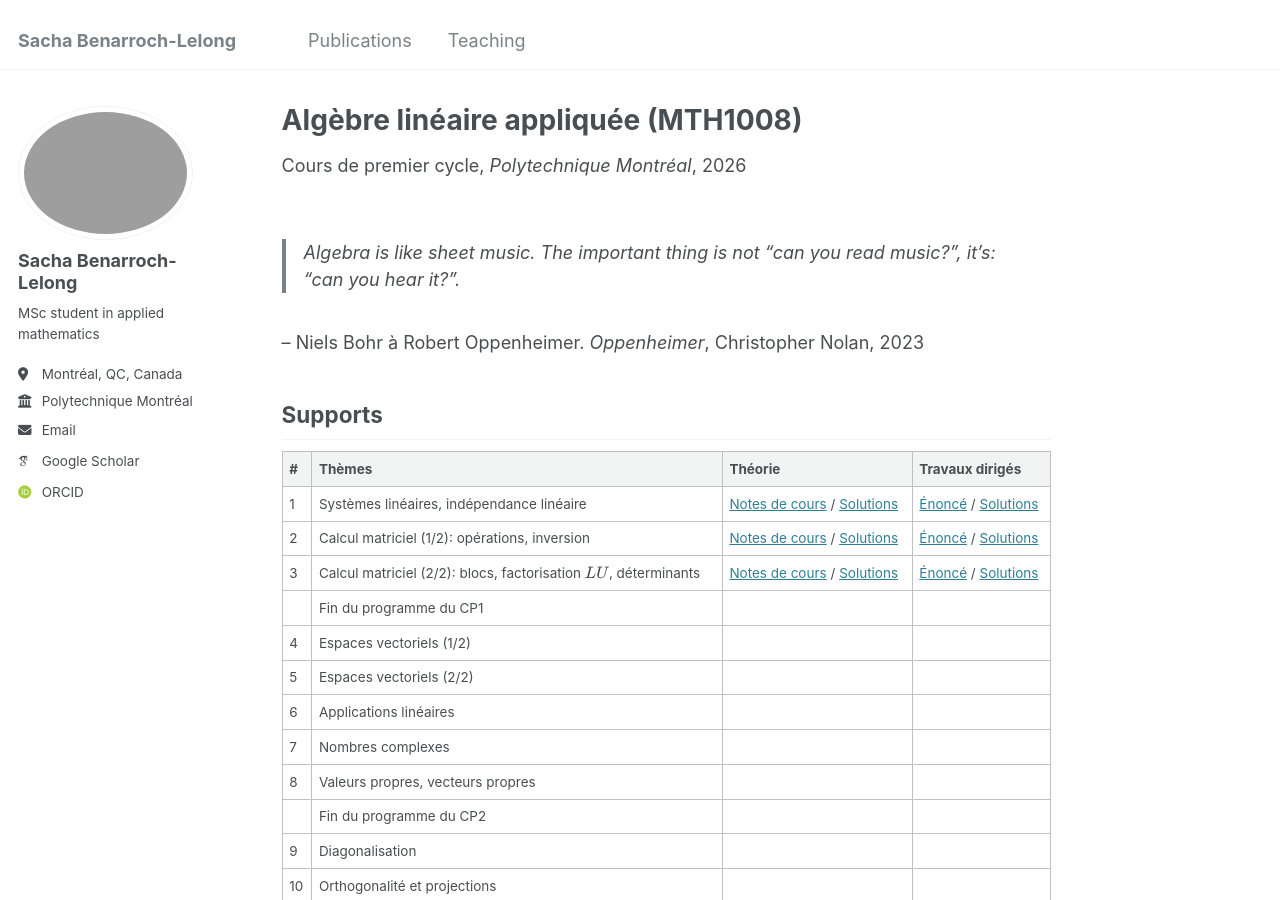
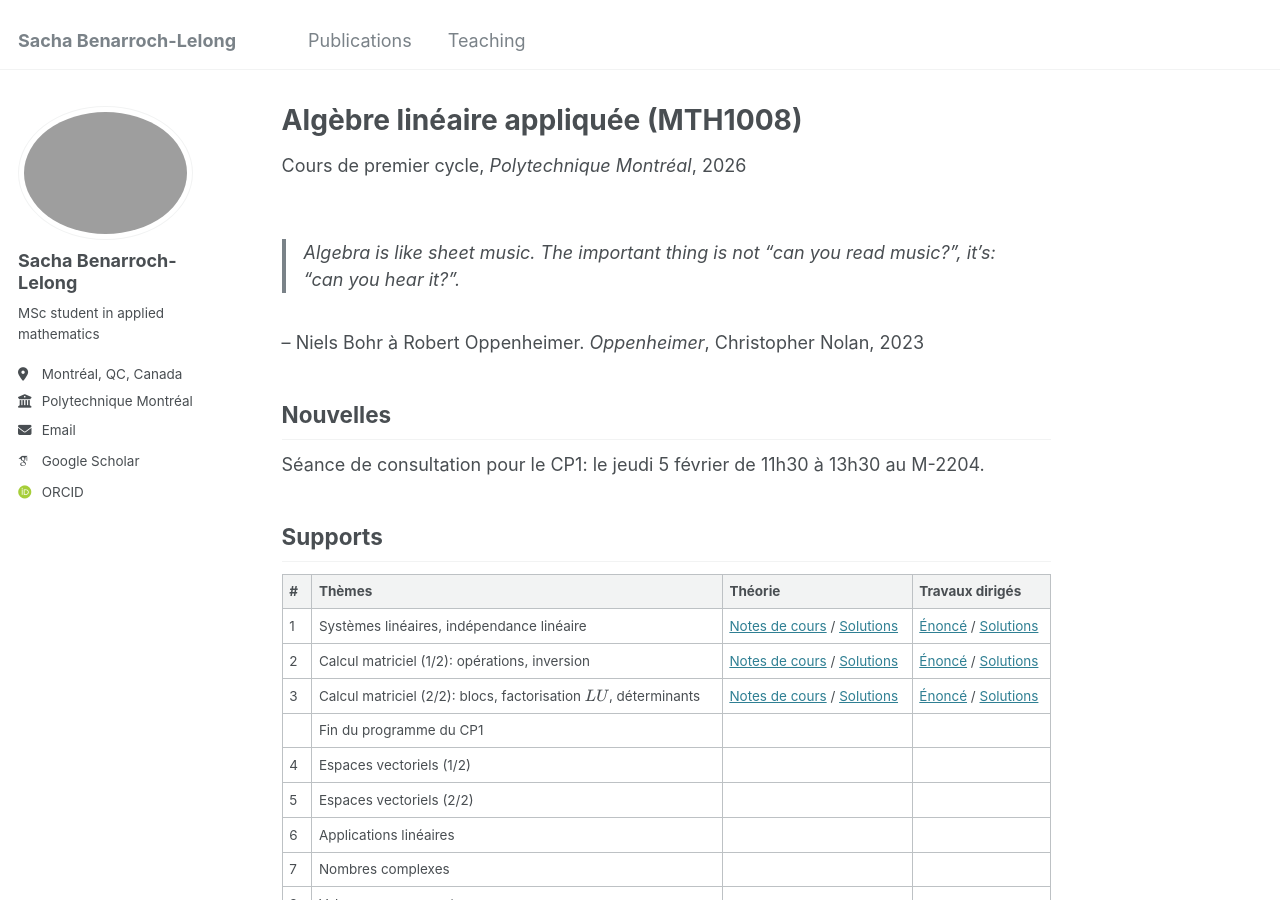
Before and after one commit to sblelong/sblelong.github.io, a Jekyll site: the page built from _teaching/mth1008.md, in a window 1280 px wide and 900 px high. Built offline with Jekyll 4.4.1, drawn with Linux system fonts in a browser that asks for light colours; some web fonts are replaced.

Commit message:
consultation

```diff
--- a/_teaching/mth1008.md
+++ b/_teaching/mth1008.md
@@ -10,6 +10,10 @@ date: 2026-01-01
 > Algebra is like sheet music. The important thing is not "can you read music?", it's: "can you hear it?".
 
 -- Niels Bohr à Robert Oppenheimer. *Oppenheimer*, Christopher Nolan, 2023
+
+## Nouvelles
+
+Séance de consultation pour le CP1: le jeudi 5 février de 11h30 à 13h30 au M-2204.
 
 ## Supports
 
```
